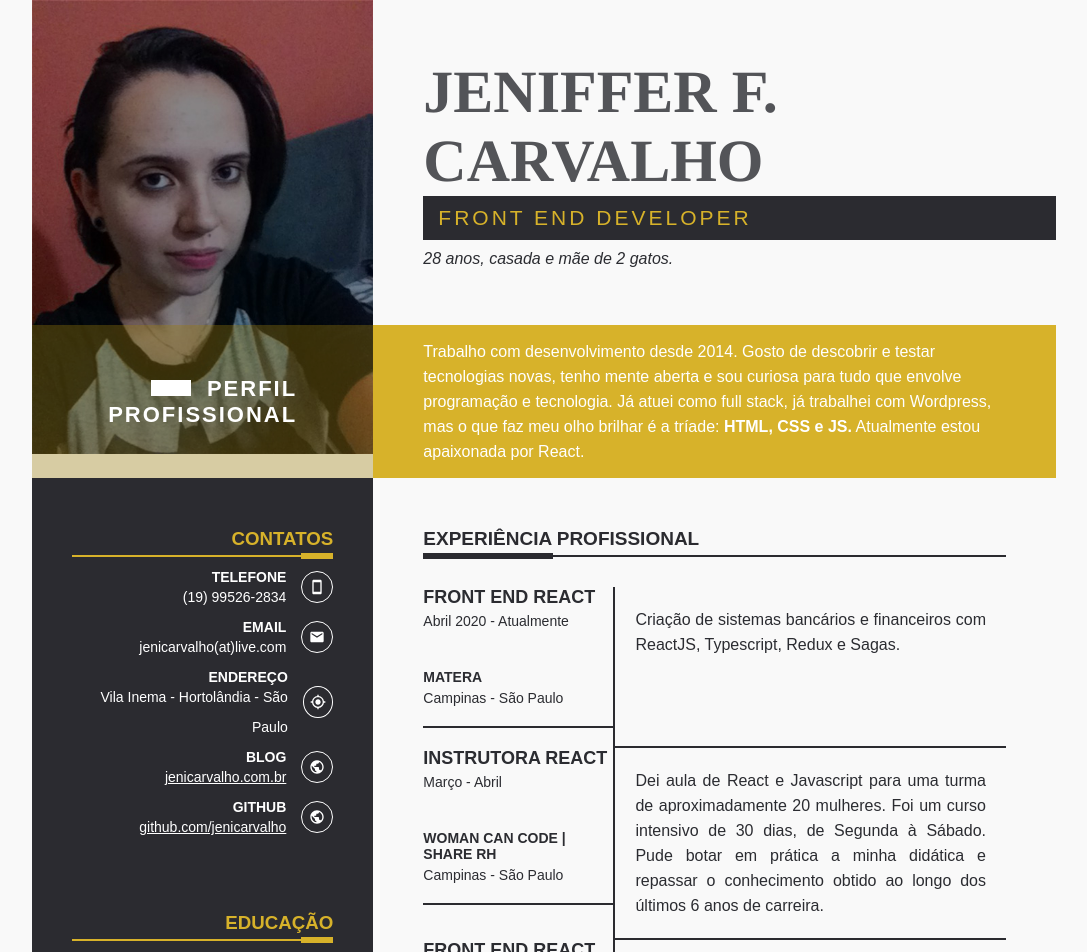
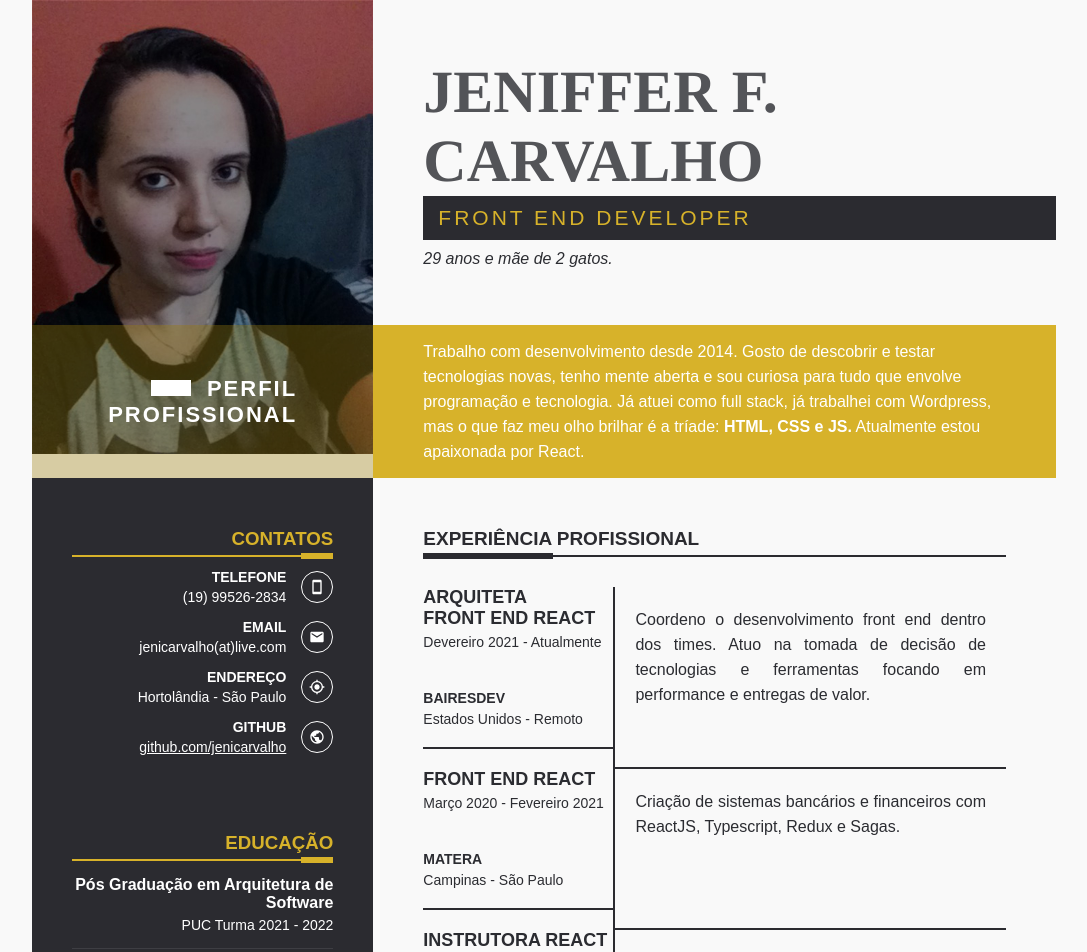
Before and after one commit to jenicarvalho/resume-curriculo, a React (Create React App) app: page / in a window 1280 px wide. Shown: the top 952 px of the page, without its empty margins (96-1183 px from the left). Built offline with nearby package versions, Linux system fonts and the light colour scheme.

Commit message:
atualizado experiencias

```diff
--- a/src/components/Experience/Experience.js
+++ b/src/components/Experience/Experience.js
@@ -9,8 +9,21 @@ export default function Experience() {
 
       <ExperienceItem>
         <div>
+          <h4>Arquiteta <br />Front End React</h4>
+          <date>Devereiro 2021 - Atualmente</date>
+
+          <strong>BairesDev</strong>
+          <span>Estados Unidos - Remoto</span>
+        </div>
+        <p>
+        Coordeno o desenvolvimento front end dentro dos times.
+        Atuo na tomada de decisão de tecnologias e ferramentas focando em performance e entregas de valor.
+        </p>
+      </ExperienceItem>
+      <ExperienceItem>
+        <div>
           <h4>Front End React</h4>
-          <date>Abril 2020 - Atualmente</date>
+          <date>Março 2020 - Fevereiro 2021</date>
 
           <strong>Matera</strong>
           <span>Campinas - São Paulo</span>
@@ -35,7 +48,7 @@ export default function Experience() {
       <ExperienceItem>
         <div>
           <h4>Front End React</h4>
-          <date>Setembro 2019 - Abril 2020</date>
+          <date>Setembro 2019 - Março 2020</date>
 
           <strong>SysMap | Kroton</strong>
           <span>Valinhos - São Paulo</span>
--- a/src/components/Header/Header.js
+++ b/src/components/Header/Header.js
@@ -20,7 +20,7 @@ export default function Header() {
           Jeniffer F. <br /> Carvalho
         </h1>
         <Occupation>Front End Developer</Occupation>
-        <p>28 anos, casada e mãe de 2 gatos.</p>
+        <p>29 anos e mãe de 2 gatos.</p>
       </Biography>
 
       <Title>
--- a/src/components/Sidebar/Sidebar.js
+++ b/src/components/Sidebar/Sidebar.js
@@ -37,25 +37,10 @@ export default function Contact() {
           <li>
             <ItemContact>
               <h4>ENDEREÇO</h4>
-              <p>Vila Inema - Hortolândia - São Paulo</p>
+              <p>Hortolândia - São Paulo</p>
             </ItemContact>
             <Icon>
               <MdMyLocation />
-            </Icon>
-          </li>
-          <li>
-            <ItemContact>
-              <h4>BLOG</h4>
-              <a
-                href="http://jenicarvalho.com.br"
-                rel="noopener noreferrer"
-                target="_blank"
-              >
-                jenicarvalho.com.br
-              </a>
-            </ItemContact>
-            <Icon>
-              <MdPublic />
             </Icon>
           </li>
           <li>
@@ -80,6 +65,10 @@ export default function Contact() {
         <h3>Educação</h3>
         <ListaFormacao>
           <li>
+            <h4>Pós Graduação em Arquitetura de Software</h4>
+            <p>PUC Turma 2021 - 2022</p>
+          </li>
+          <li>
             <h4>Bacharel Sistemas de Informação</h4>
             <p>Metrocamp Turma 2014 - 2018</p>
           </li>
```
